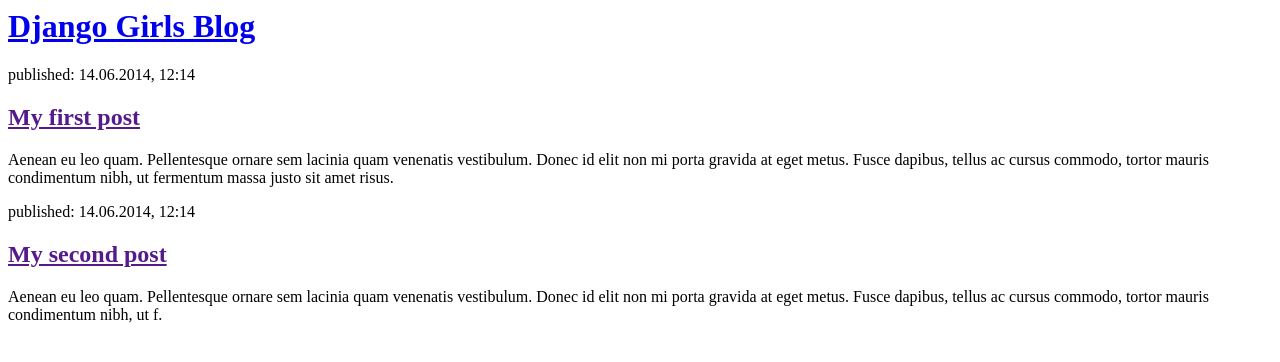
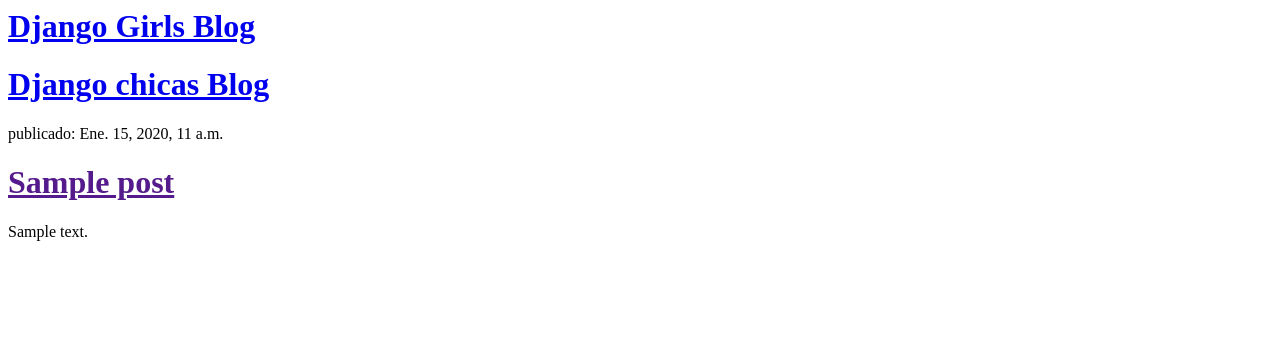
Before and after one commit to elenamoron/my-first-blog, a Django app: page / in a window 1280 px wide. Shown: the top 362 px of the page. Run offline with Django 3.2, Linux system fonts and the light colour scheme; tables that the repository leaves empty hold one stand-in row (values such as "Sample post").

Commit message:
Add new templates

```diff
--- a/blog/templates/blog/post_list.html
+++ b/blog/templates/blog/post_list.html
@@ -8,15 +8,20 @@
         </div>
 
         <div>
-            <p>published: 14.06.2014, 12:14</p>
-            <h2><a href="">My first post</a></h2>
-            <p>Aenean eu leo quam. Pellentesque ornare sem lacinia quam venenatis vestibulum. Donec id elit non mi porta gravida at eget metus. Fusce dapibus, tellus ac cursus commodo, tortor mauris condimentum nibh, ut fermentum massa justo sit amet risus.</p>
+            <div>
+                <h1>
+                    <a href = "/" > Django chicas Blog </a>
+                </h1>
+            </div>
+            {% for post in posts %}
+                <div>
+                    <p> publicado: {{ post.published_date }} </p>
+                    <h1><a href = "" >{{ post.title }} </a></h1>
+                    <p>{{ post.text|linebreaksbr }} </p>
+                </div>
+            {% endfor %}
+
         </div>
 
-        <div>
-            <p>published: 14.06.2014, 12:14</p>
-            <h2><a href="">My second post</a></h2>
-            <p>Aenean eu leo quam. Pellentesque ornare sem lacinia quam venenatis vestibulum. Donec id elit non mi porta gravida at eget metus. Fusce dapibus, tellus ac cursus commodo, tortor mauris condimentum nibh, ut f.</p>
-        </div>
     </body>
 </html>
--- a/blog/views.py
+++ b/blog/views.py
@@ -1,5 +1,7 @@
 from django.shortcuts import render
+from .models import Post
 
-# Create your views here.
+
 def post_list(request):
-    return render(request, 'blog/post_list.html', {})
+    posts = Post.objects.all().order_by('published_date')
+    return render(request, 'blog/post_list.html', {'posts': posts})
```
